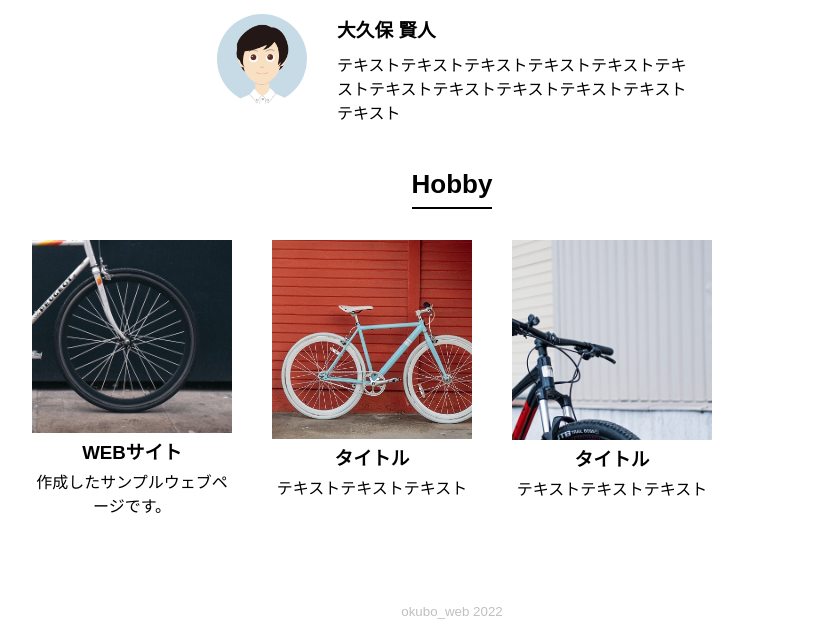
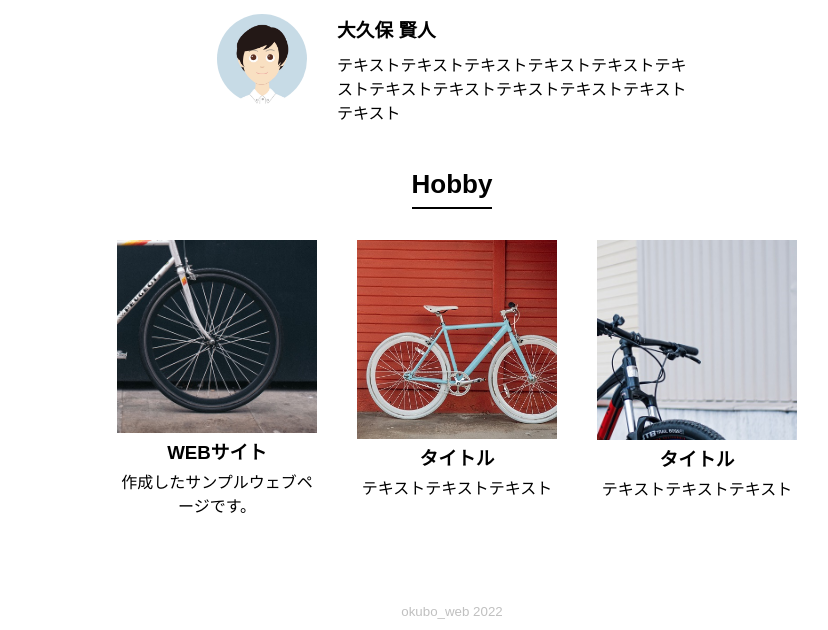
Before and after one commit to bonbo0811/Sample-Website_1-, a PHP site: page / in a window 1280 px wide. Shown: the part 1015-1645 px from the top of the page, without its empty margins (188-1016 px from the left). Run offline with PHP 8.4, Linux system fonts and the light colour scheme.

Commit message:
Hobby CSS 横幅修正

```diff
--- a/CSS/styleProfile.css
+++ b/CSS/styleProfile.css
@@ -110,6 +110,7 @@
     margin:0 auto;
     justify-content: center;
     overflow: hidden;
+    padding-left: 125px;
 }
 
 .sec .Hobby ul li {
```
